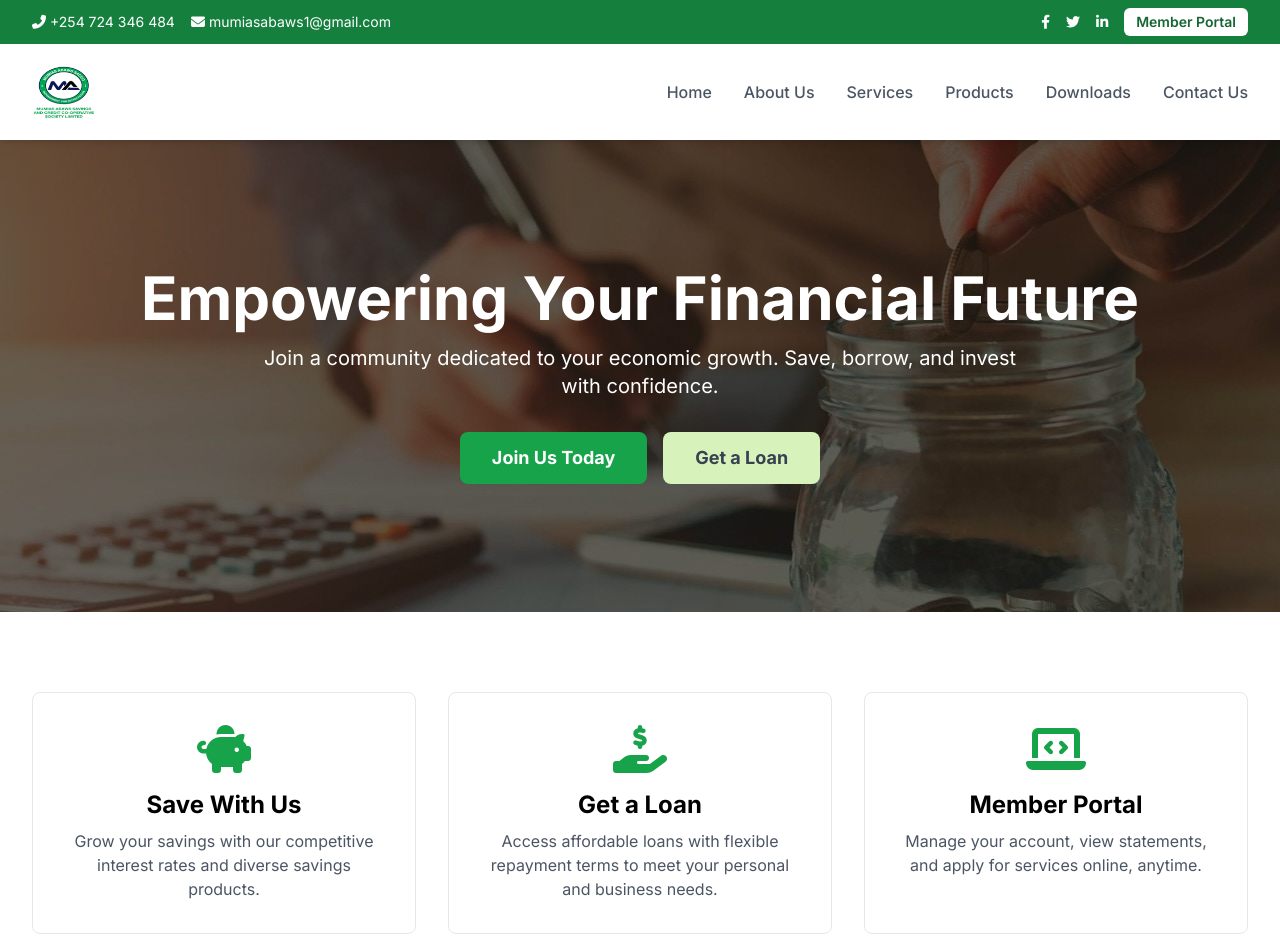
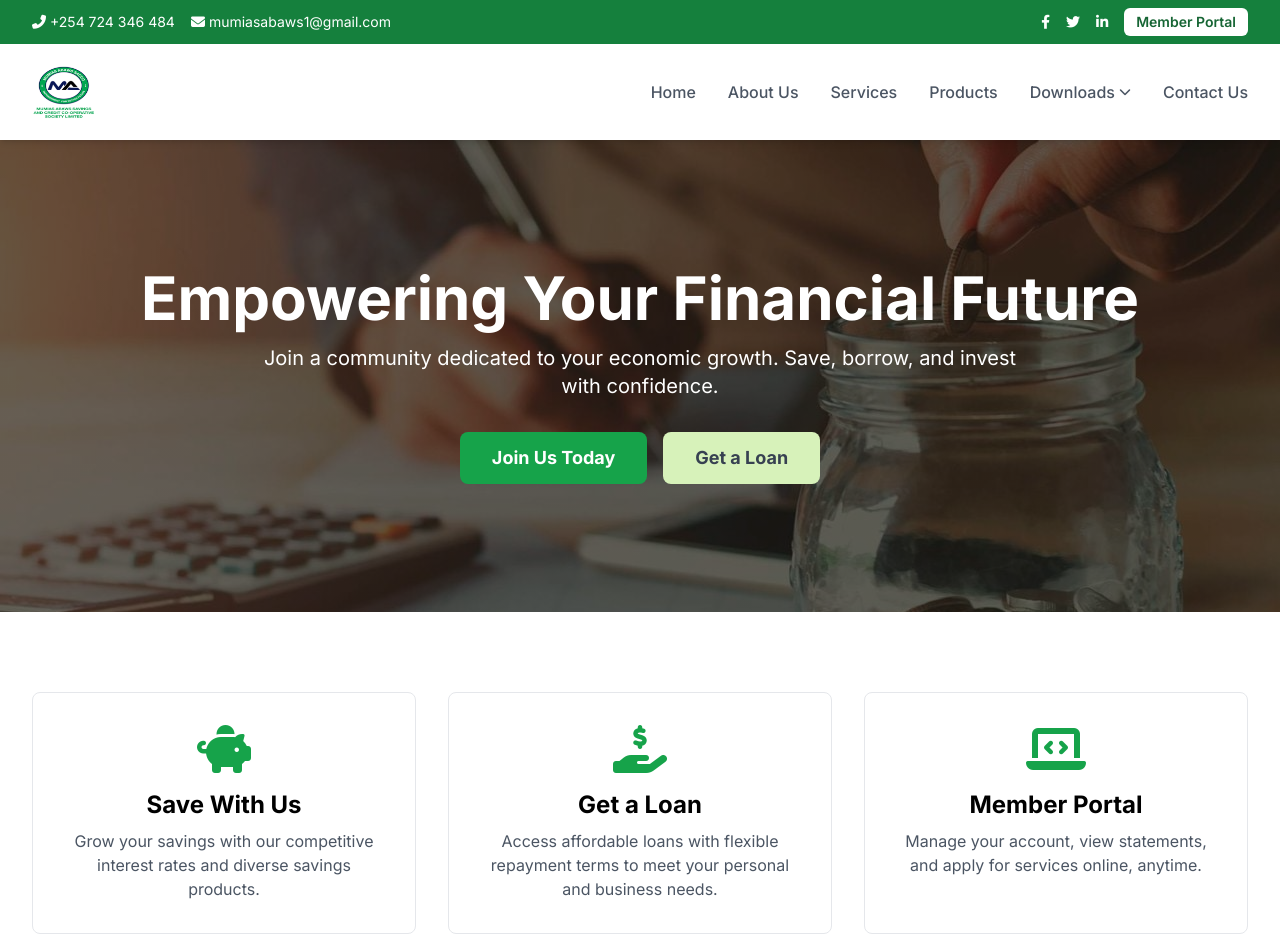
Before and after one commit to Wandonium/abaws-sacco-site, a plain HTML site: page index.html in a window 1280 px wide. Shown: the top 937 px of the page. Drawn offline with nearby package versions, Linux system fonts and the light colour scheme.

Commit message:
Added download links to top nav menu.

```diff
--- a/index.html
+++ b/index.html
@@ -54,7 +54,17 @@
                 <a href="#about-us" class="text-gray-600 hover:text-green-600 font-medium">About Us</a>
                 <a href="#our-services" class="text-gray-600 hover:text-green-600 font-medium">Services</a>
                 <a href="#our-products" class="text-gray-600 hover:text-green-600 font-medium">Products</a>
-                <a href="#" class="text-gray-600 hover:text-green-600 font-medium">Downloads</a>
+                <!-- <a href="#" class="text-gray-600 hover:text-green-600 font-medium">Downloads</a> -->
+                <div class="relative group py-4">
+                    <a href="#" class="text-gray-600 hover:text-green-600 font-medium flex items-center">
+                        Downloads
+                        <i class="fas fa-chevron-down ml-1 text-xs transition-transform duration-300 group-hover:rotate-180"></i>
+                    </a>
+                    <div class="absolute hidden group-hover:block bg-white shadow-lg rounded-md mt-2 py-2 w-56 z-50 border border-gray-100">
+                        <a href="membership-application-form.pdf" class="block px-4 py-2 text-sm text-gray-700 hover:bg-green-50 hover:text-green-700">Membership Form</a>
+                        <a href="loan-form.pdf" class="block px-4 py-2 text-sm text-gray-700 hover:bg-green-50 hover:text-green-700">Loan Application Form</a>
+                    </div>
+                </div>
                 <a href="#contact-us" class="text-gray-600 hover:text-green-600 font-medium">Contact Us</a>
             </div>
             <button class="lg:hidden text-green-700">
```
